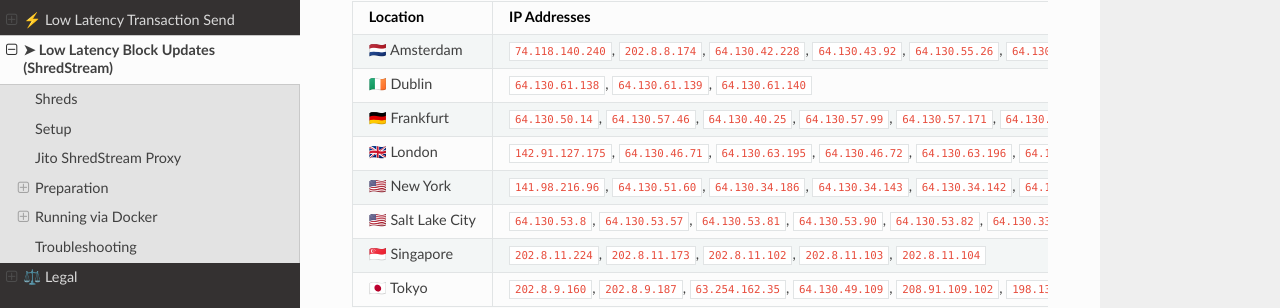
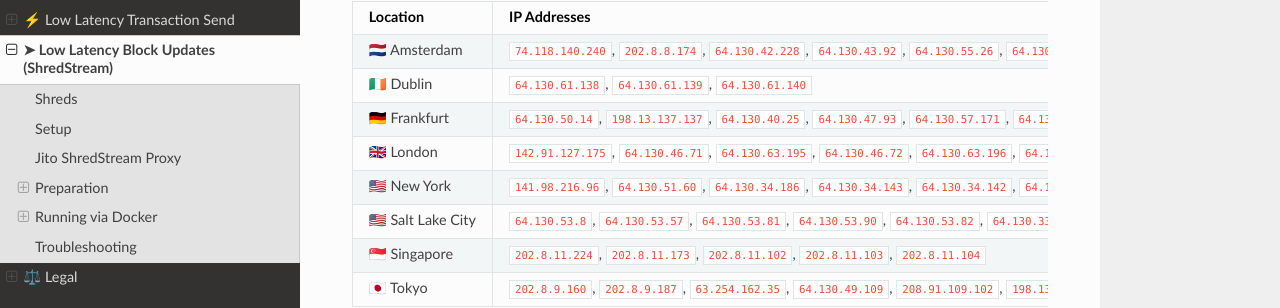
Before and after one commit to jito-labs/jito-docs, a Sphinx documentation site: the page built from docs/source/lowlatencytxnfeed.md, in a window 1280 px wide and 900 px high, scrolled down 3211 px. Shown: the part 147-455 px from the top of the window. Built offline with Sphinx 7.4.7 and the Read the Docs theme 3.1.0, drawn with Linux system fonts in a browser that asks for light colours.

Commit message:
frankfurt

```diff
--- a/docs/source/lowlatencytxnfeed.md
+++ b/docs/source/lowlatencytxnfeed.md
@@ -122,16 +122,16 @@
 
 If you use a firewall, allow access to the following IPs:
 
-| Location            | IP Addresses                                                                                                                                                    |
-|---------------------|-----------------------------------------------------------------------------------------------------------------------------------------------------------------|
+| Location            | IP Addresses                                                                                                                                                                           |
+|---------------------|----------------------------------------------------------------------------------------------------------------------------------------------------------------------------------------|
 | 🇳🇱 Amsterdam      | `74.118.140.240`, `202.8.8.174`, `64.130.42.228`, `64.130.43.92`, `64.130.55.26`, `64.130.42.227`, `64.130.43.19`, `64.130.55.28`, `63.254.166.12`, `198.13.134.208`, `198.13.134.231` |
-| 🇮🇪 Dublin         | `64.130.61.138`, `64.130.61.139`, `64.130.61.140`                                                                                                               |
-| 🇩🇪 Frankfurt      | `64.130.50.14`, `64.130.57.46`, `64.130.40.25`, `64.130.57.99`, `64.130.57.171`, `64.130.40.23`, `64.130.40.22`, `64.130.40.21`, `64.130.40.26`, `64.130.40.24` |
-| 🇬🇧 London         | `142.91.127.175`, `64.130.46.71`, `64.130.63.195`, `64.130.46.72`, `64.130.63.196`, `64.130.46.73`                                                              |
-| 🇺🇸 New York       | `141.98.216.96`, `64.130.51.60`, `64.130.34.186`, `64.130.34.143`, `64.130.34.142`, `64.130.34.189`, `64.130.34.190`, `64.130.34.141`                           |
-| 🇺🇸 Salt Lake City | `64.130.53.8`, `64.130.53.57`, `64.130.53.81`, `64.130.53.90`, `64.130.53.82`, `64.130.33.181`, `64.130.33.88`                                                  |
-| 🇸🇬 Singapore      | `202.8.11.224`, `202.8.11.173`, `202.8.11.102`, `202.8.11.103`, `202.8.11.104`                                                                                  |
-| 🇯🇵 Tokyo          | `202.8.9.160`, `202.8.9.187`, `63.254.162.35`, `64.130.49.109`, `208.91.109.102`, `198.13.133.123`                                                              |
+| 🇮🇪 Dublin         | `64.130.61.138`, `64.130.61.139`, `64.130.61.140`                                                                                                                                      |
+| 🇩🇪 Frankfurt      | `64.130.50.14`, `198.13.137.137`, `64.130.40.25`, `64.130.47.93`, `64.130.57.171`, `64.130.40.23`, `64.130.40.22`, `64.130.40.21`, `64.130.40.26`, `64.130.40.24`                      |
+| 🇬🇧 London         | `142.91.127.175`, `64.130.46.71`, `64.130.63.195`, `64.130.46.72`, `64.130.63.196`, `64.130.46.73`                                                                                     |
+| 🇺🇸 New York       | `141.98.216.96`, `64.130.51.60`, `64.130.34.186`, `64.130.34.143`, `64.130.34.142`, `64.130.34.189`, `64.130.34.190`, `64.130.34.141`                                                  |
+| 🇺🇸 Salt Lake City | `64.130.53.8`, `64.130.53.57`, `64.130.53.81`, `64.130.53.90`, `64.130.53.82`, `64.130.33.181`, `64.130.33.88`                                                                         |
+| 🇸🇬 Singapore      | `202.8.11.224`, `202.8.11.173`, `202.8.11.102`, `202.8.11.103`, `202.8.11.104`                                                                                                         |
+| 🇯🇵 Tokyo          | `202.8.9.160`, `202.8.9.187`, `63.254.162.35`, `64.130.49.109`, `208.91.109.102`, `198.13.133.123`                                                                                     |
 
 ## Troubleshooting
 1. Confirm shreds are reaching your server by inspecting packet flow (default `SRC_BIND_PORT` is `20000`, adjust accordingly):
```
